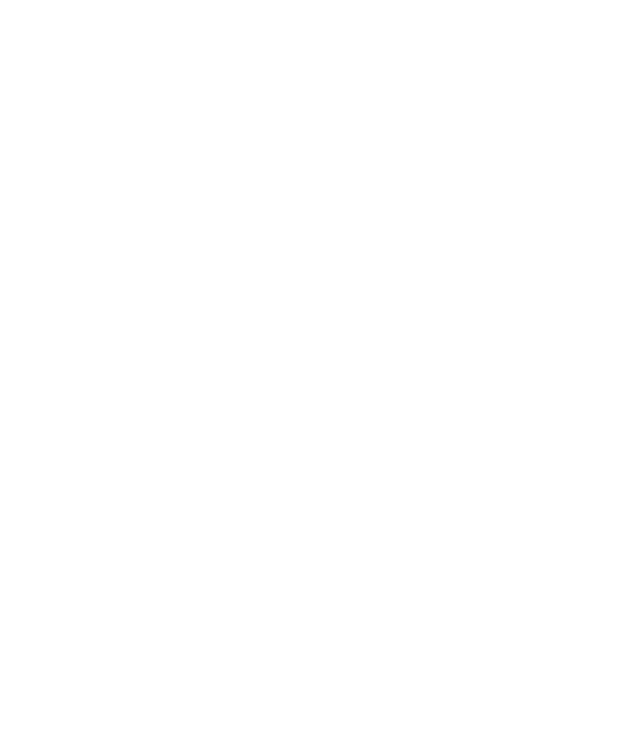
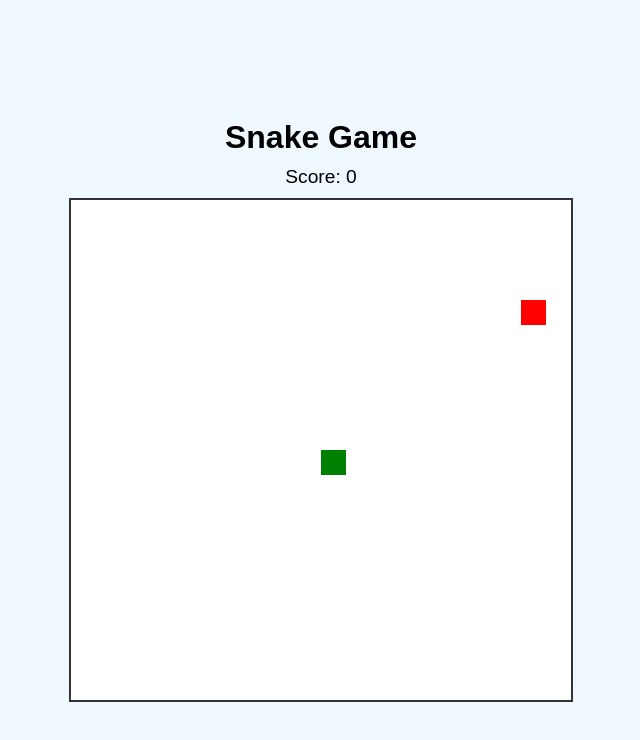
Before and after one commit to SonaliP11/FunZone, a plain HTML site: page games/snake.html in a window 1280 px wide. Shown: the whole page, without its empty margins (319-959 px from the left). Drawn offline with Linux system fonts and the light colour scheme.

Commit message:
Add Snake game implementation and update index page

```diff
--- a/assets/css/style.css
+++ b/assets/css/style.css
@@ -0,0 +1,31 @@
+body {
+    background-color: #f0f8ff;
+    font-family: Arial, sans-serif;
+    margin: 0;
+    padding: 20px;
+    display: flex;
+    flex-direction: column;
+    align-items: center;
+}
+header {
+    margin-bottom: 20px;
+}
+h1 {
+    font-size: 2.5rem;
+    margin-bottom: 10px;
+}
+h2 {
+    font-size: 2rem;
+    margin-bottom: 10px;
+}
+a {
+    text-decoration: none;
+    font-size: 1.2rem;
+    color: #007bff;
+}
+a:hover {
+    text-decoration: underline;
+}
+footer {
+    margin-top: 20px;
+}
--- a/games/snake.html
+++ b/games/snake.html
@@ -0,0 +1,139 @@
+<!DOCTYPE html>
+<html lang="en">
+<head>
+    <title>Snake Game - FunZone</title>
+    <link rel="stylesheet" href="../assets/css/snake.css">
+    <style>
+        body {
+            display: flex;
+            flex-direction: column;
+            align-items: center;
+            justify-content: center;
+            height: 100vh;
+            margin: 0;
+            background-color: #f0f8ff;
+            font-family: Arial, sans-serif;
+        }
+        h1 {
+            margin-bottom: 10px;
+        }
+        #score {
+            font-size: 1.2rem;
+            margin-bottom: 10px;
+        }
+        #game-board {
+            width: 500px;
+            height: 500px;
+            display: grid;
+            grid-template-rows: repeat(20, 1fr);
+            grid-template-columns: repeat(20, 1fr);
+            border: 2px solid #333;
+            background-color: #fff;
+        }
+        .snake {
+            background-color: green;
+        }
+        .food {
+            background-color: red;
+        }
+    </style>
+</head>
+<body>
+    <h1>Snake Game</h1>
+    <div id="score">Score: 0</div>
+    <div id="game-board"></div>
+    <script>
+        const board = document.getElementById('game-board');
+        const scoreDisplay = document.getElementById('score');
+        const boardSize = 20;
+        let snake, food, direction, score, gameInterval;
+
+        function initGame() {
+            snake = [{ x: 10, y: 10 }];
+            food = { x: 5, y: 5 };
+            direction = { x: 0, y: 0 };
+            score = 0;
+            scoreDisplay.textContent = "Score: " + score;
+            placeFood();
+            if (gameInterval) clearInterval(gameInterval);
+            gameInterval = setInterval(gameLoop, 200);
+        }
+
+        function drawBoard() {
+            board.innerHTML = '';
+            for (let y = 0; y < boardSize; y++) {
+                for (let x = 0; x < boardSize; x++) {
+                    const cell = document.createElement('div');
+                    if (snake.some(part => part.x === x && part.y === y)) {
+                        cell.classList.add('snake');
+                    } else if (food.x === x && food.y === y) {
+                        cell.classList.add('food');
+                    }
+                    board.appendChild(cell);
+                }
+            }
+        }
+
+        function moveSnake() {
+            const head = { x: snake[0].x + direction.x, y: snake[0].y + direction.y };
+            snake.unshift(head);
+            // Check if the snake eats the food
+            if (head.x === food.x && head.y === food.y) {
+                score++;
+                scoreDisplay.textContent = "Score: " + score;
+                placeFood();
+            } else {
+                snake.pop();
+            }
+        }
+
+        function placeFood() {
+            food = {
+                x: Math.floor(Math.random() * boardSize),
+                y: Math.floor(Math.random() * boardSize)
+            };
+            // Prevent food from appearing on the snake
+            if (snake.some(part => part.x === food.x && part.y === food.y)) {
+                placeFood();
+            }
+        }
+
+        function checkCollision() {
+            const head = snake[0];
+            // Check wall collision
+            if (head.x < 0 || head.x >= boardSize || head.y < 0 || head.y >= boardSize) {
+                return true;
+            }
+            // Check self collision
+            for (let i = 1; i < snake.length; i++) {
+                if (snake[i].x === head.x && snake[i].y === head.y) {
+                    return true;
+                }
+            }
+            return false;
+        }
+
+        window.addEventListener('keydown', (e) => {
+            switch (e.key) {
+                case 'ArrowUp': if (direction.y === 0) direction = { x: 0, y: -1 }; break;
+                case 'ArrowDown': if (direction.y === 0) direction = { x: 0, y: 1 }; break;
+                case 'ArrowLeft': if (direction.x === 0) direction = { x: -1, y: 0 }; break;
+                case 'ArrowRight': if (direction.x === 0) direction = { x: 1, y: 0 }; break;
+            }
+        });
+
+        function gameLoop() {
+            moveSnake();
+            if (checkCollision()) {
+                clearInterval(gameInterval);
+                alert('Game Over! Your score: ' + score + '. Click OK to restart.');
+                initGame();
+                return;
+            }
+            drawBoard();
+        }
+
+        initGame();
+    </script>
+</body>
+</html>
```
Also changed, not shown: index.html (+7 -2 lines).
